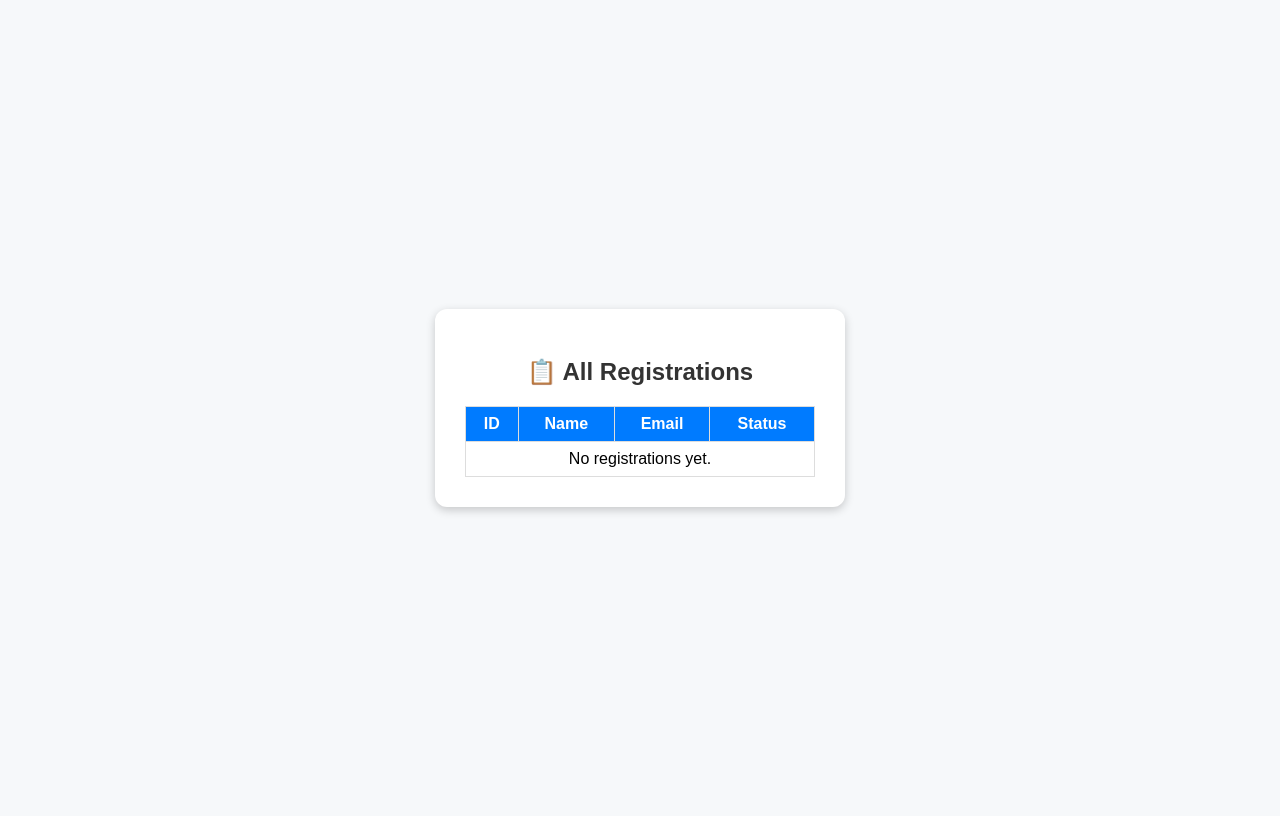
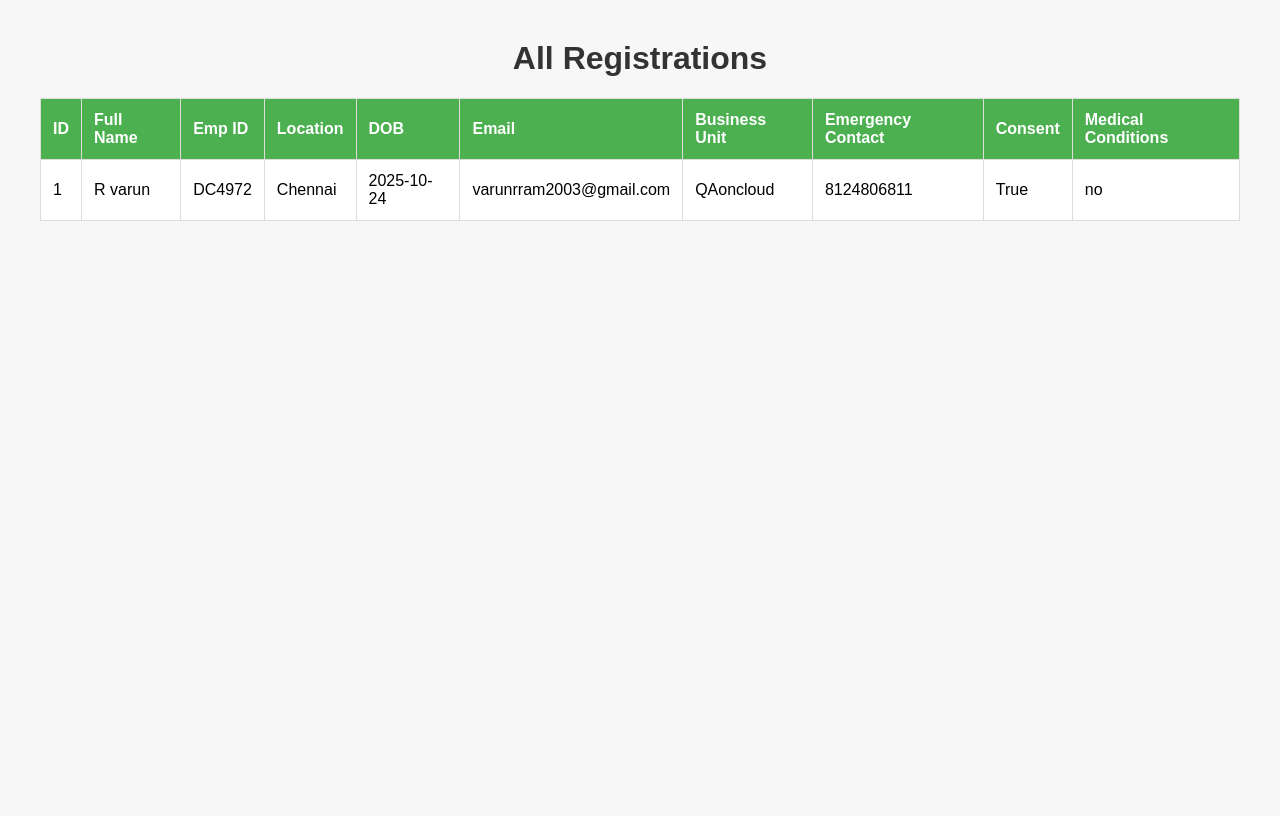
Before and after one commit to whitedevil1233rrffrfrrferf/DCSummit, a Flask app: template templates/registrations.html in a window 1280 px wide. After the commit the page ends 221 px from the top, so only its background shows below. Run offline with Flask 3, Linux system fonts and the light colour scheme; the template is opened without the code that fills it: values that come from a table or form of the project are taken from there, others are empty; parts of the project's set-up code (start-up, migrations or seed data) failed here and were passed over.

Commit message:
verifications route

```diff
--- a/app.py
+++ b/app.py
@@ -17,6 +17,9 @@ app = Flask(__name__)
 app.secret_key = 'dc_summit_2025_secret_key_123'
 # Configure SQLite database
 app.config['SQLALCHEMY_DATABASE_URI'] = 'sqlite:///registrations.db'
+app.config['SQLALCHEMY_BINDS'] = {
+    'verifications': 'sqlite:///verifications.db'
+}
 app.config['SQLALCHEMY_TRACK_MODIFICATIONS'] = False
 db = SQLAlchemy(app)
 
@@ -32,6 +35,14 @@ class Registration(db.Model):
     emergency_contact = db.Column(db.String(20))
     consent = db.Column(db.Boolean, default=False)
     medical_conditions = db.Column(db.Text)
+
+class Verification(db.Model):
+    __bind_key__ = 'verifications'
+    id = db.Column(db.Integer, primary_key=True)
+    emp_id = db.Column(db.String(50), nullable=False, unique=True)
+    full_name = db.Column(db.String(120), nullable=False)
+    verified_on = db.Column(db.DateTime, default=db.func.current_timestamp())
+    id_card = db.Column(db.Boolean, default=False)  # New field
 
 # Routes
 @app.route('/')
@@ -125,11 +136,41 @@ def send_confirmation_email(to_email, name, qr_path):
 @app.route('/verify/<emp_id>')
 def verify(emp_id):
     user = Registration.query.filter_by(emp_id=emp_id).first()
-    if user:
-        return f"<h1>{user.full_name} ({user.emp_id}) is Verified ✅</h1>"
-    return "<h1>Invalid QR ❌</h1>"
+    if not user:
+        return "<h1>Invalid QR ❌</h1>"
+
+    # Check if already verified in Verification table
+    verification = Verification.query.filter_by(emp_id=emp_id).first()
+    if not verification:
+        verification = Verification(
+            emp_id=user.emp_id,
+            full_name=user.full_name
+        )
+        db.session.add(verification)
+        db.session.commit()
+
+    return f"<h1>{user.full_name} ({user.emp_id}) is Verified ✅</h1>"
+
+@app.route('/registrations')
+def show_registrations():
+    registrations = Registration.query.all()
+    return render_template('registrations.html', registrations=registrations)
+
+@app.route('/verifications')
+def show_verifications():
+    verifications = Verification.query.all()
+    return render_template('verifications.html', verifications=verifications)
+
+@app.route('/issue_id/<int:verification_id>', methods=['POST'])
+def issue_id_card(verification_id):
+    verification = Verification.query.get_or_404(verification_id)
+    verification.id_card = True
+    db.session.commit()
+    return redirect(url_for('show_verifications'))
+
 
 with app.app_context():
-    db.create_all()
+    db.create_all()    # Creates Registration table in registrations.db
+    db.create_all(bind='verifications')  # Creates Verification table in verifications.db
 if __name__ == '__main__':
     app.run(debug=True)  # Only used for local testing
--- a/templates/registrations.html
+++ b/templates/registrations.html
@@ -2,39 +2,75 @@
 <html lang="en">
   <head>
     <meta charset="UTF-8" />
+    <meta name="viewport" content="width=device-width, initial-scale=1.0" />
     <title>All Registrations</title>
-    <link
-      rel="stylesheet"
-      href="{{ url_for('static', filename='style.css') }}"
-    />
+    <style>
+      body {
+        font-family: Arial, sans-serif;
+        margin: 40px;
+        background-color: #f7f7f7;
+      }
+      h1 {
+        text-align: center;
+        color: #333;
+      }
+      table {
+        width: 100%;
+        border-collapse: collapse;
+        margin-top: 20px;
+        background-color: #fff;
+      }
+      th,
+      td {
+        padding: 12px;
+        border: 1px solid #ddd;
+        text-align: left;
+      }
+      th {
+        background-color: #4caf50;
+        color: white;
+      }
+      tr:nth-child(even) {
+        background-color: #f2f2f2;
+      }
+      tr:hover {
+        background-color: #e0f7fa;
+      }
+    </style>
   </head>
   <body>
-    <div class="form-container">
-      <h2>📋 All Registrations</h2>
+    <h1>All Registrations</h1>
     <table>
       <thead>
         <tr>
           <th>ID</th>
-            <th>Name</th>
+          <th>Full Name</th>
+          <th>Emp ID</th>
+          <th>Location</th>
+          <th>DOB</th>
           <th>Email</th>
-            <th>Status</th>
+          <th>Business Unit</th>
+          <th>Emergency Contact</th>
+          <th>Consent</th>
+          <th>Medical Conditions</th>
         </tr>
       </thead>
       <tbody>
-          {% for user in users %}
+        {% for reg in registrations %}
         <tr>
-            <td>{{ user.id }}</td>
-            <td>{{ user.name }}</td>
-            <td>{{ user.email }}</td>
-            <td>{{ user.status }}</td>
-          </tr>
-          {% else %}
-          <tr>
-            <td colspan="4">No registrations yet.</td>
+          <td>{{ reg.id }}</td>
+          <td>{{ reg.full_name }}</td>
+          <td>{{ reg.emp_id }}</td>
+          <td>{{ reg.location}}</td>
+          <td>{{ reg.dob.strftime('%Y-%m-%d') }}</td>
+          <td>{{ reg.email }}</td>
+          <td>{{ reg.business_unit }}</td>
+          <td>{{ reg.emergency_contact}}</td>
+          <td>{{ reg.consent}}</td>
+          <td>{{ reg.medical_conditions}}</td>
         </tr>
         {% endfor %}
       </tbody>
     </table>
-    </div>
   </body>
 </html>
```
Also changed, not shown: templates/index.html (+44 -14 lines), templates/verifications.html (added, +76 -0 lines), instance/registrations.db, instance/verifications.db (added), static/qrcodes/6a4a71c3-8a26-4c46-aeda-e78e72dc6df7.png (added). Lines whose indentation alone changed are shown as unchanged.
